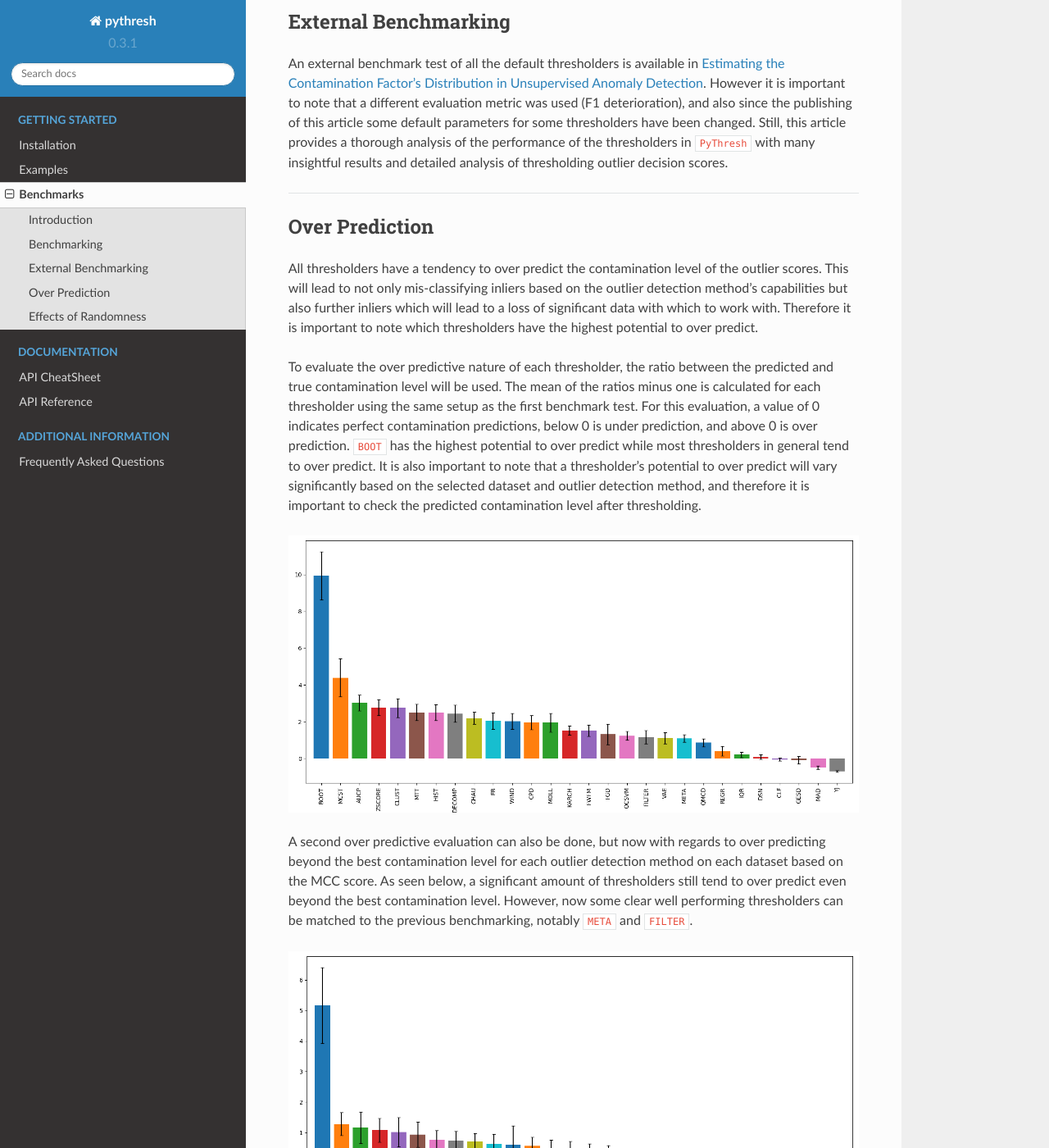
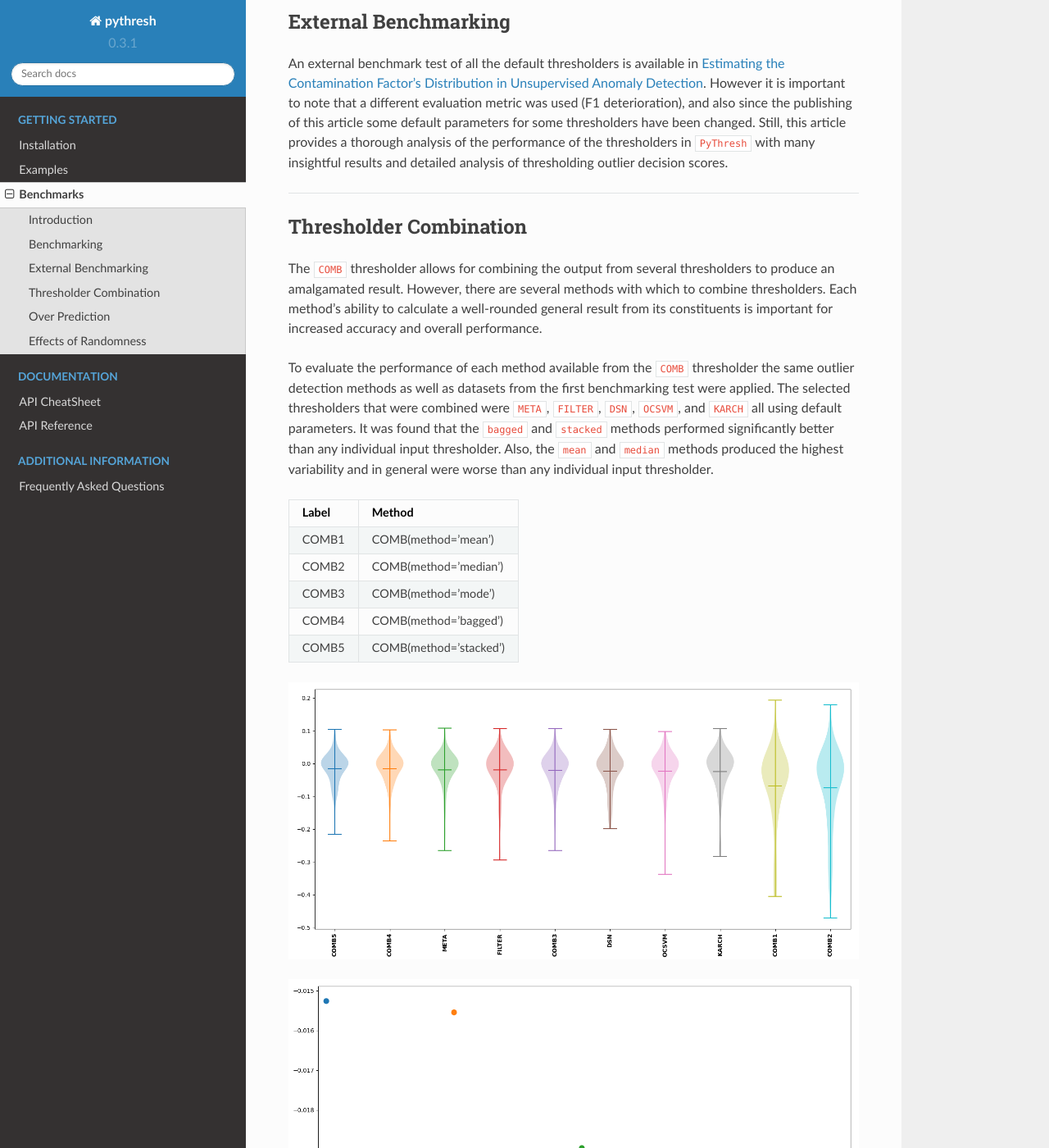
Before and after one commit to KulikDM/pythresh, a Sphinx documentation site: the page built from docs/benchmark.rst, in a window 1280 px wide and 1400 px high, scrolled down 5416 px. Shown: the whole window at 82% size. Built offline with Sphinx 7.4.7 and the Read the Docs theme 2.0.0, drawn with Linux system fonts in a browser that asks for light colours; formulas are drawn with MathJax 3; some of the changed text lies outside the part shown.

Commit message:
Updated COMB methods

```diff
--- a/CHANGES.txt
+++ b/CHANGES.txt
@@ -57,3 +57,4 @@ v<0.3.2>, <05/28/2023> -- Added Code Climate integration
 v<0.3.2>, <06/16/2023> -- Fixed comb and changed to mode as default
 v<0.3.2>, <06/16/2023> -- Removed Python 3.7 from testing
 v<0.3.2>, <06/18/2023> -- Added model to comb and set as default
+v<0.3.2>, <06/25/2023> -- Changed model to bagged, added stacked, and set as default
--- a/docs/benchmark.rst
+++ b/docs/benchmark.rst
@@ -295,6 +295,48 @@ analysis of thresholding outlier decision scores.
 
 ----
 
+*************************
+ Thresholder Combination
+*************************
+
+The ``COMB`` thresholder allows for combining the output from several
+thresholders to produce an amalgamated result. However, there are
+several methods with which to combine thresholders. Each method's
+ability to calculate a well-rounded general result from its constituents
+is important for increased accuracy and overall performance.
+
+To evaluate the performance of each method available from the ``COMB``
+thresholder the same outlier detection methods as well as datasets from
+the first benchmarking test were applied. The selected thresholders that
+were combined were ``META``, ``FILTER``, ``DSN``, ``OCSVM``, and
+``KARCH`` all using default parameters. It was found that the ``bagged``
+and ``stacked`` methods performed significantly better than any
+individual input thresholder. Also, the ``mean`` and ``median`` methods
+produced the highest variability and in general were worse than any
+individual input thresholder.
+
++---------------+---------------------------------------+
+| Label         | Method                                |
++===============+=======================================+
+| COMB1         | COMB(method='mean')                   |
++---------------+---------------------------------------+
+| COMB2         | COMB(method='median')                 |
++---------------+---------------------------------------+
+| COMB3         | COMB(method='mode')                   |
++---------------+---------------------------------------+
+| COMB4         | COMB(method='bagged')                 |
++---------------+---------------------------------------+
+| COMB5         | COMB(method='stacked')                |
++---------------+---------------------------------------+
+
+.. figure:: figs/Comb1.png
+   :alt: Combination Performance
+
+.. figure:: figs/Comb2.png
+   :alt: Combination Close Up
+
+----
+
 *****************
  Over Prediction
 *****************
@@ -302,9 +344,9 @@ analysis of thresholding outlier decision scores.
 All thresholders have a tendency to over predict the contamination level
 of the outlier scores. This will lead to not only mis-classifying
 inliers based on the outlier detection method's capabilities but also
-further inliers which will lead to a loss of significant data with which
-to work with. Therefore it is important to note which thresholders have
-the highest potential to over predict.
+additional inliers which will lead to a loss of significant data with
+which to work with. Therefore it is important to note which thresholders
+have the highest potential to over predict.
 
 To evaluate the over predictive nature of each thresholder, the ratio
 between the predicted and true contamination level will be used. The
```
Also changed, not shown: docs/figs/Comb1.png (added), docs/figs/Comb2.png (added), 2 other files.
